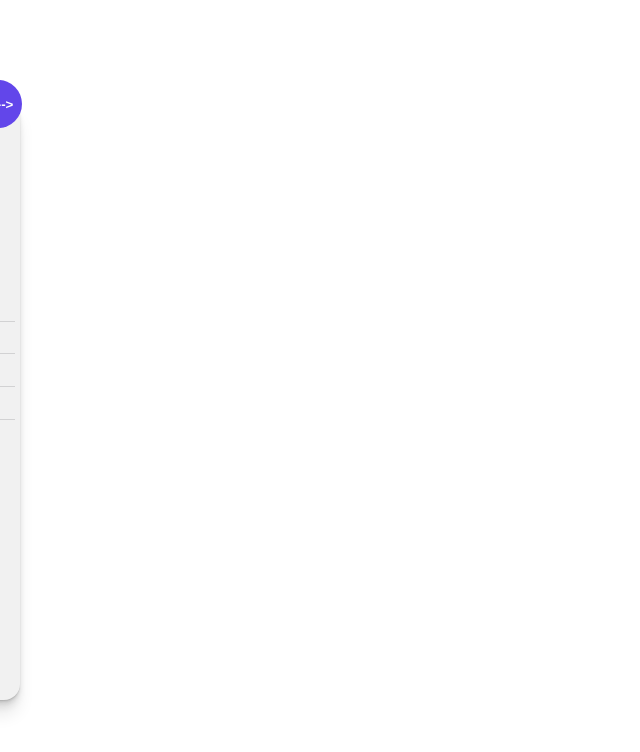
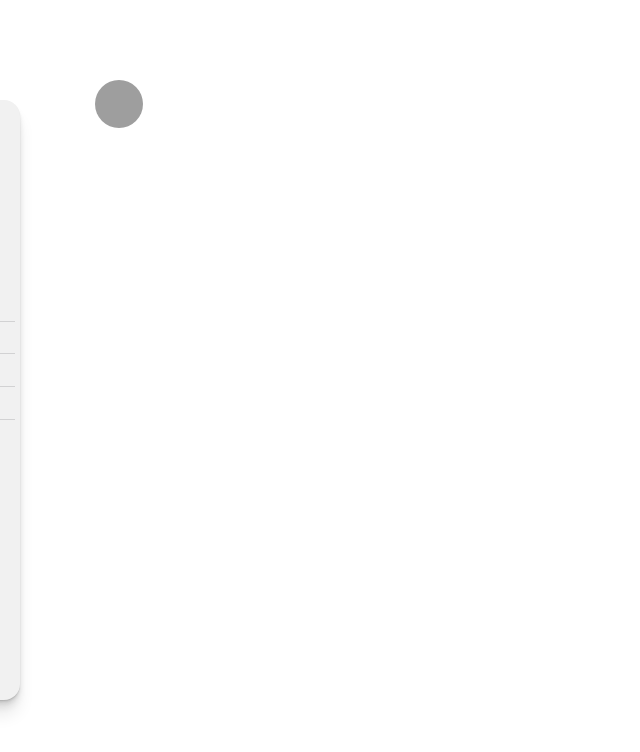
Before and after one commit to xpedrotavares/yournotes, a React (Create React App) app: page / in a window 1280 px wide. Shown: the top 752 px of the page, without its empty margins (0-640 px from the left). Built offline with nearby package versions, Linux system fonts and the light colour scheme; grey boxes are pictures that could not be loaded.

Commit message:
Create toggle button style and enhance functionality

```diff
--- a/src/components/ProfileDrawer/index.tsx
+++ b/src/components/ProfileDrawer/index.tsx
@@ -3,18 +3,20 @@ import { Container, DrawerToggleButton, Menu } from "./styles";
 import profileImg from '../../assets/profileImg.jpg';
 
 export function ProfileDrawer() {
-  let [toggle, setToggle] = useState(false);
+  let [DrawerIsOpen, setDrawerIsOpen] = useState(false);
 
   function DrawerToggle() {
-    setToggle(!toggle);
+    setDrawerIsOpen(!DrawerIsOpen);
   };
 
   return (
     <>
-      <DrawerToggleButton className={toggle ? 'drawer-toggle-button active' : 'drawer-toggle-button'} type="button"  onClick={DrawerToggle}>
-        -----&gt;
-      </DrawerToggleButton>
-      <Container className={toggle ? 'drawer-menu active' : 'drawer-menu'}>
+      <Container className={DrawerIsOpen ? 'drawer-menu active' : 'drawer-menu'}>
+      <DrawerToggleButton
+        className={DrawerIsOpen ? 'drawer-toggle-button active' : 'drawer-toggle-button'}
+        type="button"
+        onClick={DrawerToggle}
+      />
         <div>
           <section className="profile-photo-container">
             <img src={profileImg} alt="Profile" />
--- a/src/components/ProfileDrawer/styles.ts
+++ b/src/components/ProfileDrawer/styles.ts
@@ -1,4 +1,5 @@
 import styled from "styled-components";
+import Arrow from '../../assets/Arrow.svg';
 
 export const Container = styled.aside`
   min-height: 100vh;
@@ -28,8 +29,8 @@ export const Container = styled.aside`
       0 2px 2px hsl(0deg 0% 0% / 0.075),
       0 4px 4px hsl(0deg 0% 0% / 0.075),
       0 8px 8px hsl(0deg 0% 0% / 0.075),
-      0 16px 16px hsl(0deg 0% 0% / 0.075)
-    ;
+      0 16px 16px hsl(0deg 0% 0% / 0.075);
+
     .profile-photo-container {
       width:121px;
       height: 121px;
@@ -74,10 +75,11 @@ export const Menu = styled.section`
     width: 15rem;
   }
 `
-
 export const DrawerToggleButton = styled.button`
   width: 48px;
   height: 48px;
+  background: url(${Arrow}) center no-repeat;
+  transform: rotate(0deg);
   border: none;
   border-radius: 25px;
   background-color: var(--purple);
@@ -85,12 +87,13 @@ export const DrawerToggleButton = styled.button`
   color: #FFF;
   position: absolute;
   top: 10%;
-  left: -2%;
+  left: 130%;
   transition: 650ms;
   z-index: 1000;
 
   &.active {
-    left: 16%;
+    transform: rotate(180deg);
+    left: 90%;
     transition: 350ms;
   }
 `
```
